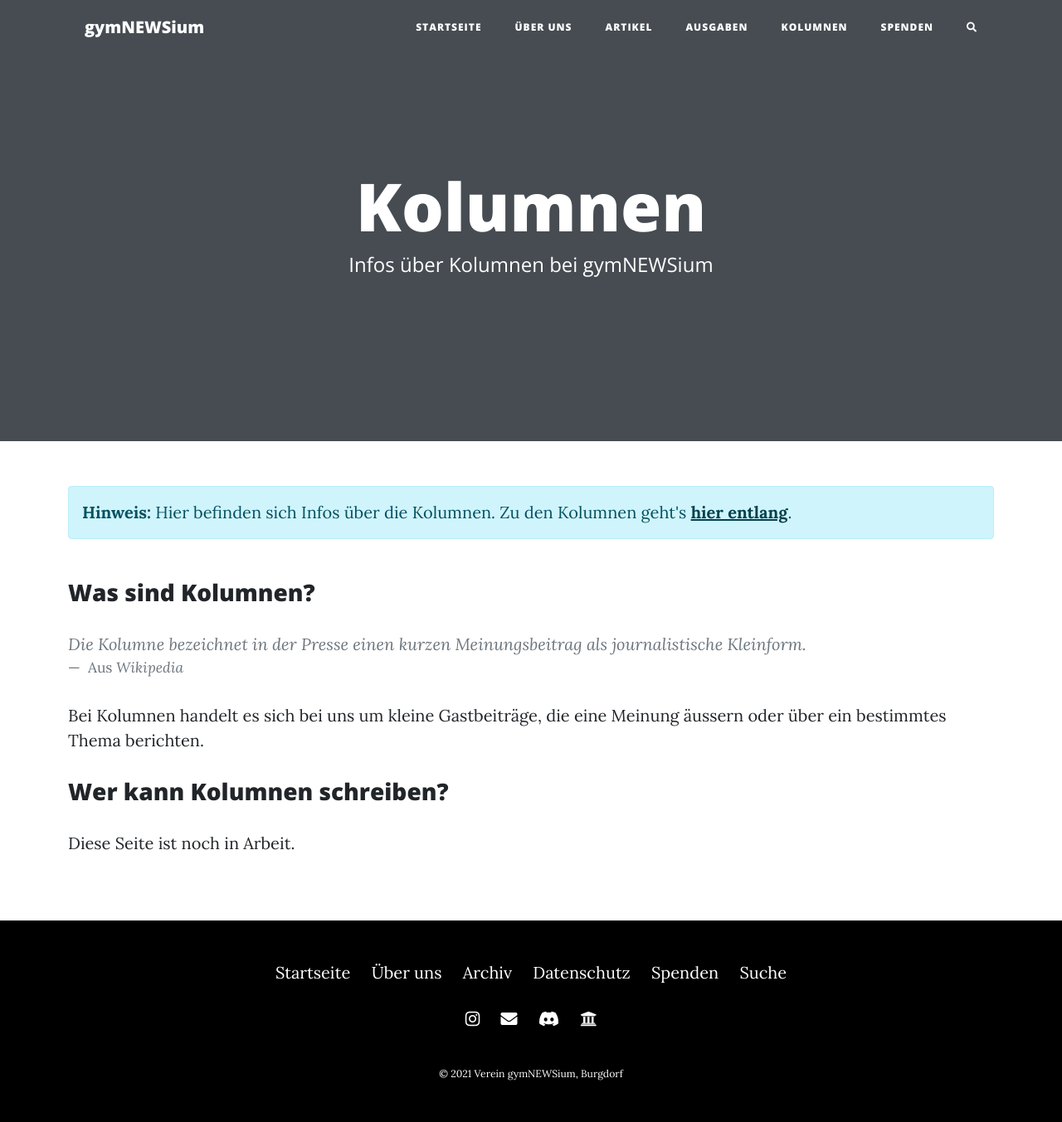
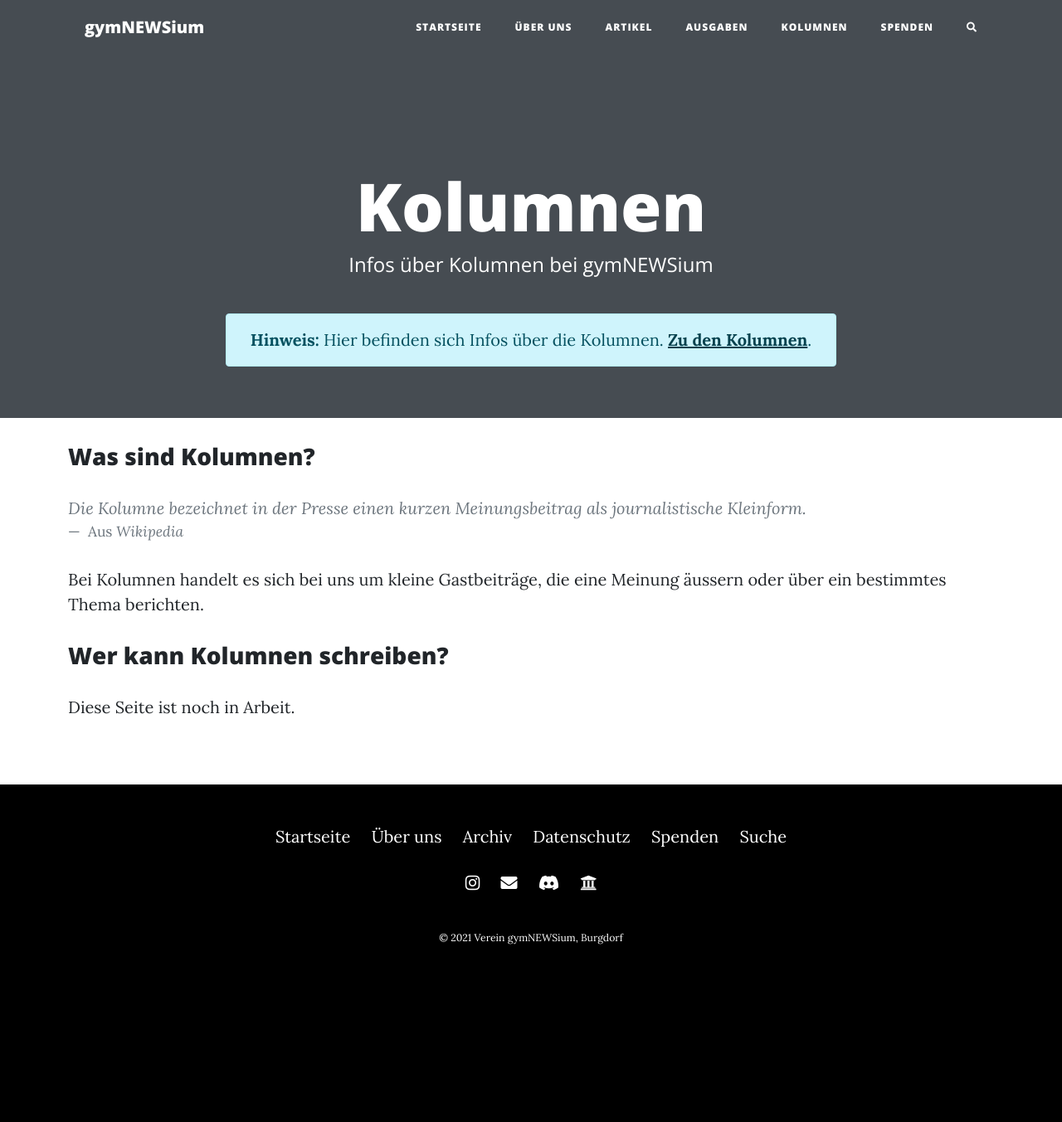
Before and after one commit to gymnewsium/gymnewsium.github.io, a Jekyll site: the page built from pages/kolumnen_info.md, in a window 1280 px wide. Shown: the whole page at 83% size. Built offline with Jekyll 4.4.1, drawn with Linux system fonts in a browser that asks for light colours; nearby versions of some CDN libraries; after the commit the page ends 1189 px from its top, so only the background shows below that.

Commit message:
Added boxes

```diff
--- /dev/null
+++ b/_includes/alerts.html
@@ -0,0 +1,9 @@
+{% if page.alerts %}
+    <br class="my-2">
+    {% for alert in include.alerts %}
+        <div class="alert alert-{{ alert.type }} my-3" role="alert">
+            <b>{{ alert.title }}:</b> {{ alert.text }}
+        </div>
+    {% endfor %}
+    <br class="my-2">
+{% endif %}
--- a/_layouts/default.html
+++ b/_layouts/default.html
@@ -7,9 +7,10 @@ layout: base
     <div class="container">
         <div class="row">
             <div class="col-md-10 col-lg-8 mx-auto position-relative">
-                <div class="site-heading">
+                <div class="site-heading{% if page.alerts %} pb-3{% endif %}">
                     <h1>{{ page.title }}</h1>
                     <h2 class="subheading">{{ page.description }}</h2>
+                    {% include alerts.html alerts=page.alerts %}
                 </div>
             </div>
         </div>
--- a/pages/kolumnen_info.md
+++ b/pages/kolumnen_info.md
@@ -3,11 +3,13 @@ permalink: /kolumnen/info/
 layout: container
 title: Kolumnen
 description: Infos über Kolumnen bei gymNEWSium
+alerts:
+  -
+    type: info
+    title: Hinweis
+    text: |-
+      Hier befinden sich Infos über die Kolumnen. <a class="alert-link text-decoration-underline" href="/kolumnen/">Zu den Kolumnen</a>.
 ---
-
-<div class="alert alert-info mb-5 mt-4" role="alert">
-    <b>Hinweis:</b> Hier befinden sich Infos über die Kolumnen. Zu den Kolumnen geht's <a class="alert-link text-decoration-underline" href="/kolumnen/">hier entlang</a>.
-</div>
 
 ### Was sind Kolumnen?
 
```
Also changed, not shown: _layouts/kolumne.html (+2 -5 lines), categories/kolumnen.html (+8 -5 lines).
